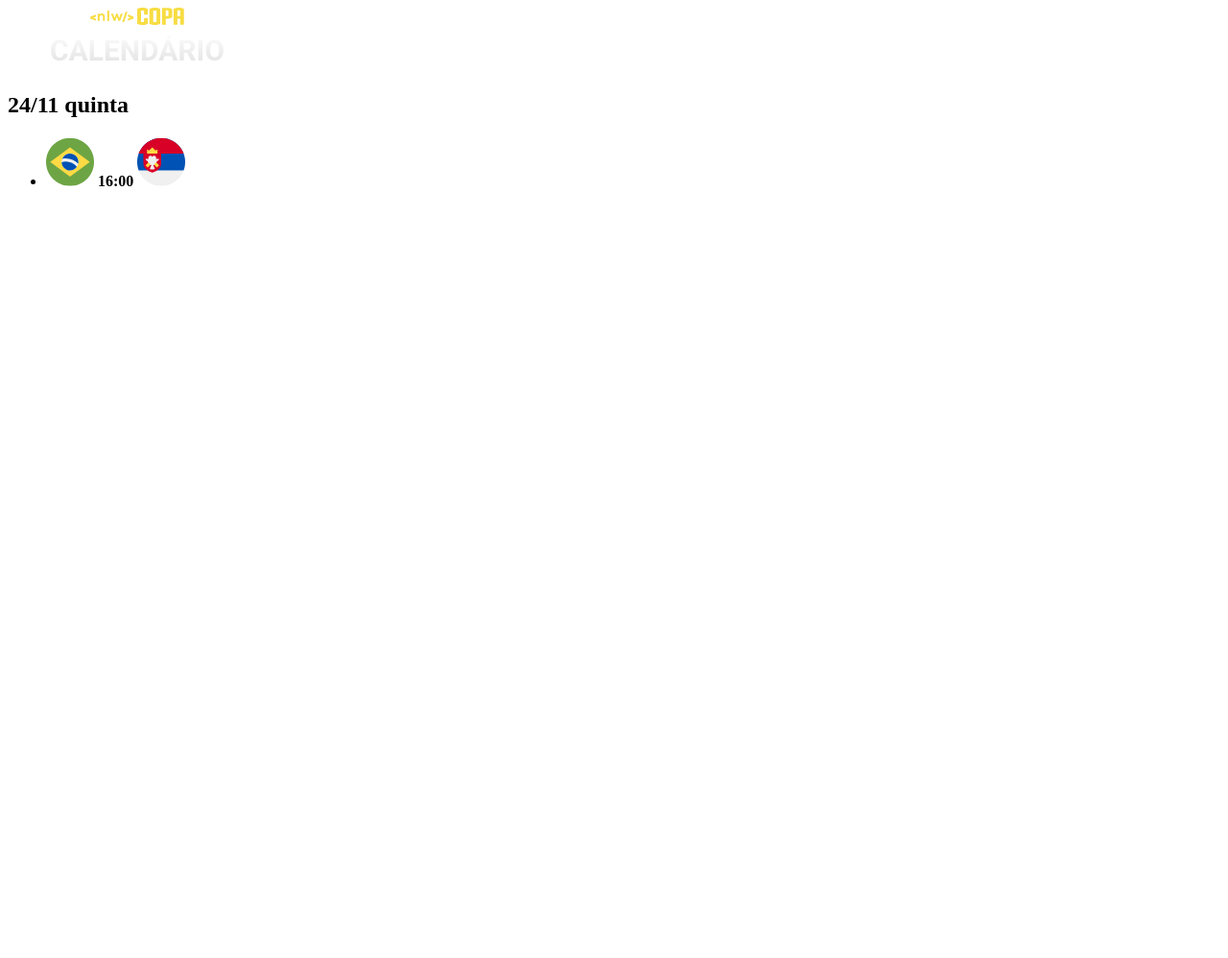
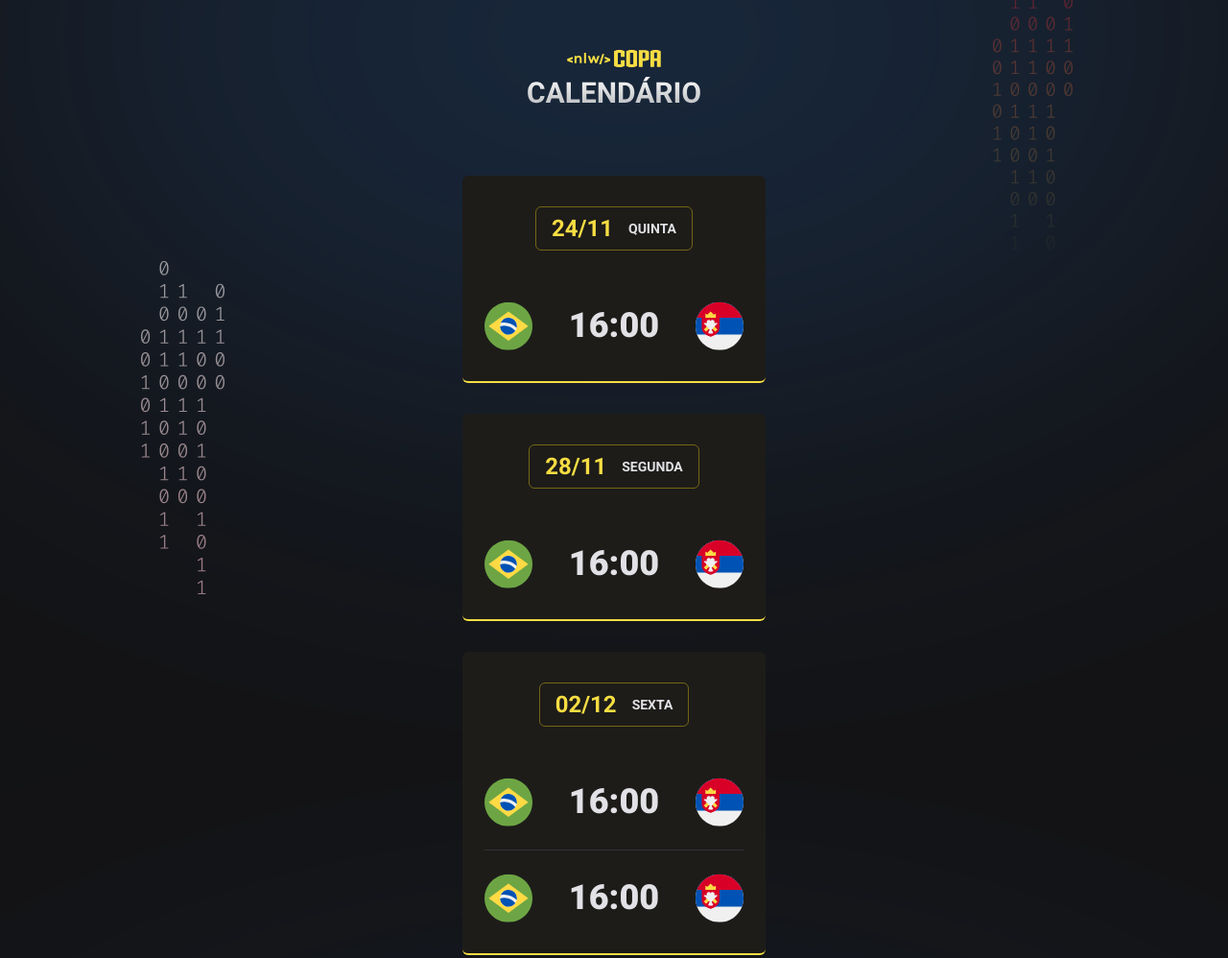
Before and after one commit to lrylet/calendario-copa-2022, a plain HTML site: page index.html in a window 1280 px wide. Shown: the whole page at 96% size. Before the commit the page ends 800 px from the top, so only its background shows below. Drawn offline with Linux system fonts and the light colour scheme; a web font is replaced by a local one.

Commit message:
Aula 2 e Aula 3

```diff
--- a/index.html
+++ b/index.html
@@ -4,26 +4,16 @@
         <meta charset="UTF-8">
         <meta http-equiv="X-UA-Compatible" content="IE=edge">
         <meta name="viewport" content="width=device-width, initial-scale=1.0">
-        <title>Aula 01</title>
+        <title>Calendário de Jogos - NLW Worldcup</title>
+        <link rel="stylesheet" href="./style.css">
+        <link rel="preconnect" href="https://fonts.googleapis.com">
+        <link rel="preconnect" href="https://fonts.gstatic.com" crossorigin>
+        <link href="https://fonts.googleapis.com/css2?family=Chivo:wght@400;900&family=Roboto:wght@700;900&display=swap" rel="stylesheet">
     </head>
     <body>
         <div id="app">
-            <header>
-                <img src="./assets/logo.svg" alt="Logo da NLW">
-            </header>
-
-            <main id="cards">
-                <div class="card">
-                    <h2>24/11 <span>quinta</span></h2>
-                    <ul>
-                        <li>
-                            <img src="./assets/icon-brazil.svg" alt="Bandeira do Brasil">
-                            <strong>16:00</strong>
-                            <img src="./assets/icon-serbia.svg" alt="Bandeira da Sérvia">
-                        </li>
-                    </ul>
-                </div>
-            </main>
+            <!-- será preenchido no arquivo javascript -->
         </div>
+        <script src="./main.js"></script>
     </body>
 </html>
--- /dev/null
+++ b/main.js
@@ -0,0 +1,36 @@
+function createGame(player1, hour, player2) {
+    return `
+    <li>
+        <img src="./assets/icon-${player1}.svg" alt="Bandeira do ${player1}">
+        <strong>${hour}</strong>
+        <img src="./assets/icon-${player2}.svg" alt="Bandeira da ${player2}">
+    </li>
+    `
+}
+
+function createCard(date, day, games) {
+    return `
+    <div class="card">
+            <h2>${date} <span>${day}</span></h2>
+            <ul>
+            ${games}
+            </ul>
+    </div>
+    `
+}
+
+// Para adicionar mais jogos em um card é necessário utilizar a concatenação
+
+document.querySelector('#app').innerHTML = `
+<header>
+    <img src="./assets/logo.svg" alt="Logo da NLW">
+</header>
+    <main id="cards">
+    ${createCard('24/11', 'quinta',
+     createGame('brazil', '16:00', 'serbia'))}
+    ${createCard('28/11', 'segunda',
+     createGame('brazil', '16:00', 'serbia'))}
+    ${createCard('02/12', 'sexta',
+     createGame('brazil', '16:00', 'serbia') + createGame('brazil', '16:00', 'serbia'))}
+    </main>
+`
--- /dev/null
+++ b/style.css
@@ -0,0 +1,105 @@
+*{
+    margin: 0;
+    padding: 0;
+    box-sizing: border-box;
+}
+
+/* header img {
+    display: flex;
+    justify-content: center;
+    margin: 0 auto;
+
+} */
+
+ul {
+    list-style: none;
+}
+
+body * {
+    font-family: 'Roboto', sans-serif;
+}
+
+body {
+    background-color: #121214;
+    background-image:url(./assets/bg.svg);
+    background-position-x: center;
+    background-position-y: -715px;
+}
+
+#app {
+    width: fit-content;
+    margin: 52px auto;
+}
+
+header {
+    margin-bottom: 63px;
+    text-align: center;
+}
+
+#cards {
+    display: flex;
+    flex-direction: column;
+    gap: 32px;
+}
+
+.card {
+    padding: 32px 23px;
+    text-align: center;
+    background: #1D1C19;
+    border-bottom: 2px solid #F7DD43;
+    border-radius: 6px;
+}
+
+.card h2 {
+    display: flex;
+    /* gap é o espaço entre dois elementos */
+    gap: 16px;
+    justify-content: center;
+    align-items: center;
+
+    padding: 8px 16px;
+    border: 1px solid #746615;
+    border-radius: 6px;
+
+    width: fit-content;
+    margin-inline: auto;
+    margin-bottom: 53px;
+    color: #F7DD43;
+}
+
+.card h2 span {
+    color: #E1E1E6;
+    font-size: 14px;
+    text-transform: uppercase;
+}
+
+.card ul {
+    display:flex;
+    flex-direction: column;
+    gap: 24px;
+    width: 270px;
+}
+
+
+.card ul li {
+    display: flex;
+    align-items: center;
+    justify-content: space-between;
+
+}
+
+/* Procurar um 'li' que tenha anteriormente um 'li */
+
+.card ul li + li {
+    padding-top: 24px;
+    border-top: 1px solid #323238;
+}
+
+.card ul li strong {
+    font-weight: 900;
+    font-size: 36px;
+    line-height: 125%;
+    text-align: center;
+    color: #E1E1E6;
+
+}
```
Also changed, not shown: assets/bg.svg (added).
